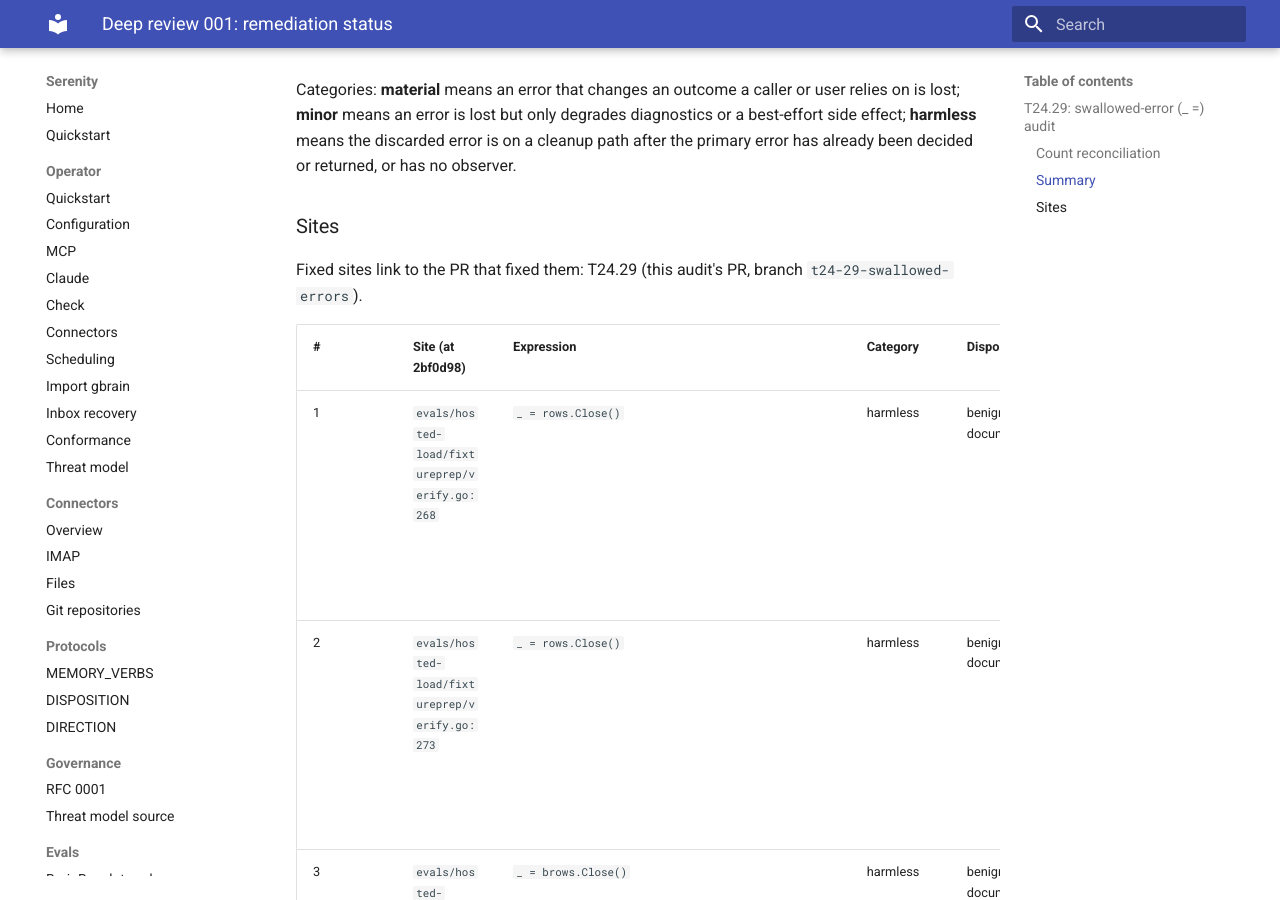
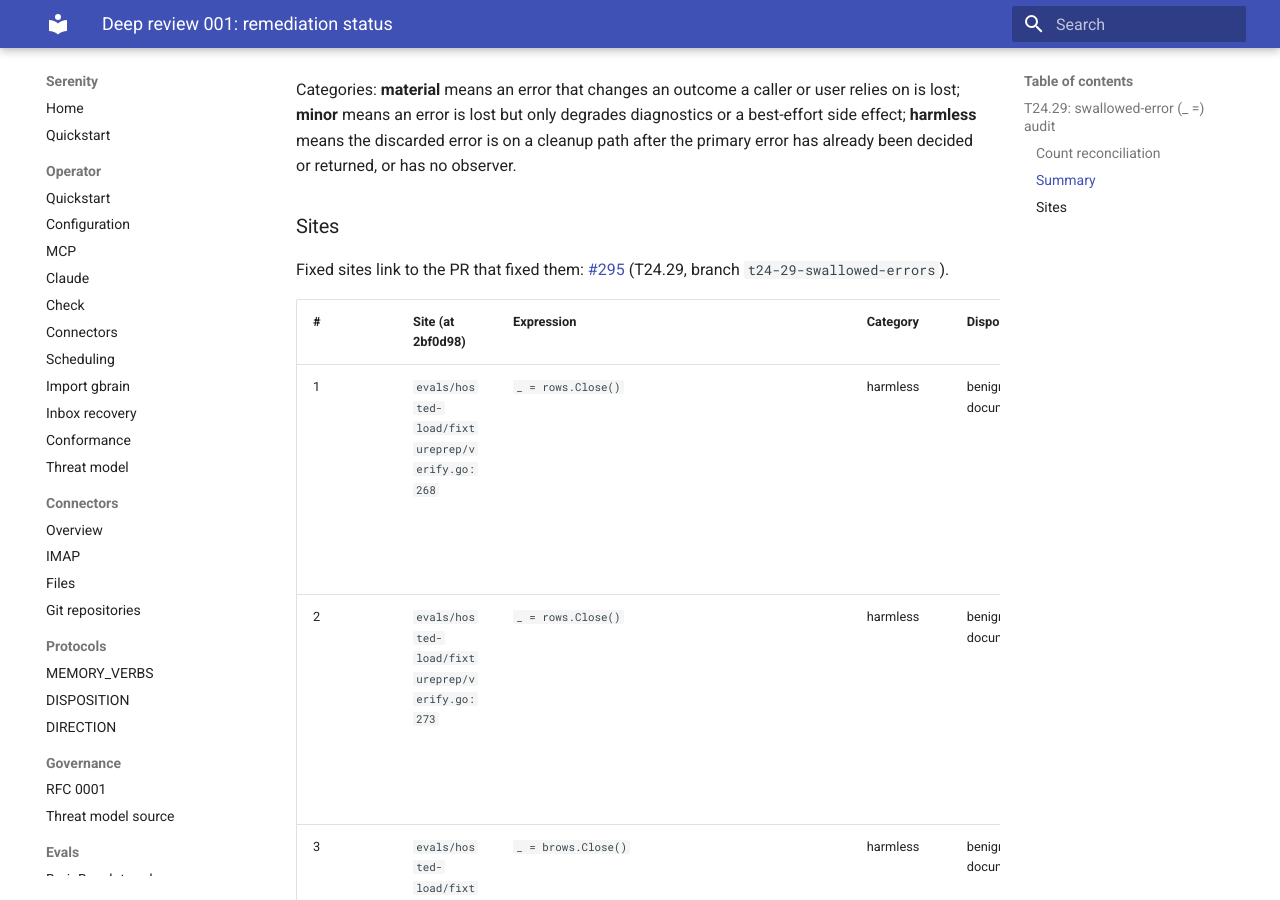
Before and after one commit to sirerun/serenity, an MkDocs documentation site: the page built from docs/deep-reviews/001-remediation-status.md, in a window 1280 px wide and 900 px high, scrolled down 957 px. Built offline with MkDocs 1.6.1 and Material for MkDocs 9.7.7, drawn with Linux system fonts in a browser that asks for light colours.

Commit message:
docs: link T24.29 fixed sites to PR #295
Co-Authored-By: Claude Opus 5.5 <noreply@anthropic.com>
Claude-Session: https://claude.ai/code/session_01RDTTz7fFHdYDMibbA5vpSo

```diff
--- a/docs/deep-reviews/001-remediation-status.md
+++ b/docs/deep-reviews/001-remediation-status.md
@@ -43,7 +43,7 @@ or returned, or has no observer.
 
 ### Sites
 
-Fixed sites link to the PR that fixed them: T24.29 (this audit's PR,
+Fixed sites link to the PR that fixed them: [#295](https://github.com/sirerun/serenity/pull/295) (T24.29,
 branch `t24-29-swallowed-errors`).
 
 | # | Site (at 2bf0d98) | Expression | Category | Disposition | Reason |
@@ -58,11 +58,11 @@ branch `t24-29-swallowed-errors`).
 | 8 | `evals/hosted-load/fixtureprep/verify.go:450` | `_ = crows.Close()` | harmless | benign-documented | Read-only handle closed on an early-return (or read-complete) path; the returned error is the one reported. |
 | 9 | `evals/hosted-load/fixtureprep/verify.go:679` | `_ = rows.Close()` | harmless | benign-documented | Read-only handle closed on an early-return (or read-complete) path; the returned error is the one reported. |
 | 10 | `evals/hosted-load/fixtureprep/verify.go:718` | `_ = vrows.Close()` | harmless | benign-documented | Read-only handle closed on an early-return (or read-complete) path; the returned error is the one reported. |
-| 11 | `internal/cli/check.go:279` | `_ = enc.Encode(check.ToWire(result, matched, confidence, haveConfidence))` | material | fixed | `serenity check --json` exited 0 with no output when stdout could not be written; now returns the write error. Test: `TestCheckJSONWriteFailureIsAnError`. |
+| 11 | `internal/cli/check.go:279` | `_ = enc.Encode(check.ToWire(result, matched, confidence, haveConfidence))` | material | fixed | `serenity check --json` exited 0 with no output when stdout could not be written; now returns the write error. Test: `TestCheckJSONWriteFailureIsAnError`. Fixed in [#295](https://github.com/sirerun/serenity/pull/295). |
 | 12 | `internal/cli/hosted.go:63` | `_ = adminListener.Close()` | harmless | benign-documented | Closing the admin listener on a Chmod failure; the Chmod error is returned. |
 | 13 | `internal/cli/serve.go:318` | `_ = unix.Close(fd)` | harmless | benign-documented | Closing a duplicated fd on an error path; the SetNonblock error is returned. |
 | 14 | `internal/connector/file/file.go:89` | `_ = w.Close()` | harmless | benign-documented | Closing the watcher after the initial tree watch failed; that error is returned. |
-| 15 | `internal/connector/file/file.go:373` | `_ = c.addTreeWatches(ev.Name) // best-effort: watch the new subtree too` | material | fixed | A new subdirectory that could not be watched (e.g. inotify watch limit) was silently never ingested; the error is now recorded in `watchErr` and returned by the next Poll (a vanished subtree is ignored). Test: `TestWatchNewSubdirFailureSurfacesFromPoll`. |
+| 15 | `internal/connector/file/file.go:373` | `_ = c.addTreeWatches(ev.Name) // best-effort: watch the new subtree too` | material | fixed | A new subdirectory that could not be watched (e.g. inotify watch limit) was silently never ingested; the error is now recorded in `watchErr` and returned by the next Poll (a vanished subtree is ignored). Test: `TestWatchNewSubdirFailureSurfacesFromPoll`. Fixed in [#295](https://github.com/sirerun/serenity/pull/295). |
 | 16 | `internal/connector/imap/connector.go:91` | `_ = client.Close()` | harmless | benign-documented | IMAP connection teardown after login failure or in a deferred cleanup; the session result is already decided. |
 | 17 | `internal/connector/imap/connector.go:131` | `_ = client.Logout().Wait()` | harmless | benign-documented | IMAP connection teardown after login failure or in a deferred cleanup; the session result is already decided. |
 | 18 | `internal/connector/imap/connector.go:132` | `_ = client.Close()` | harmless | benign-documented | IMAP connection teardown after login failure or in a deferred cleanup; the session result is already decided. |
```
